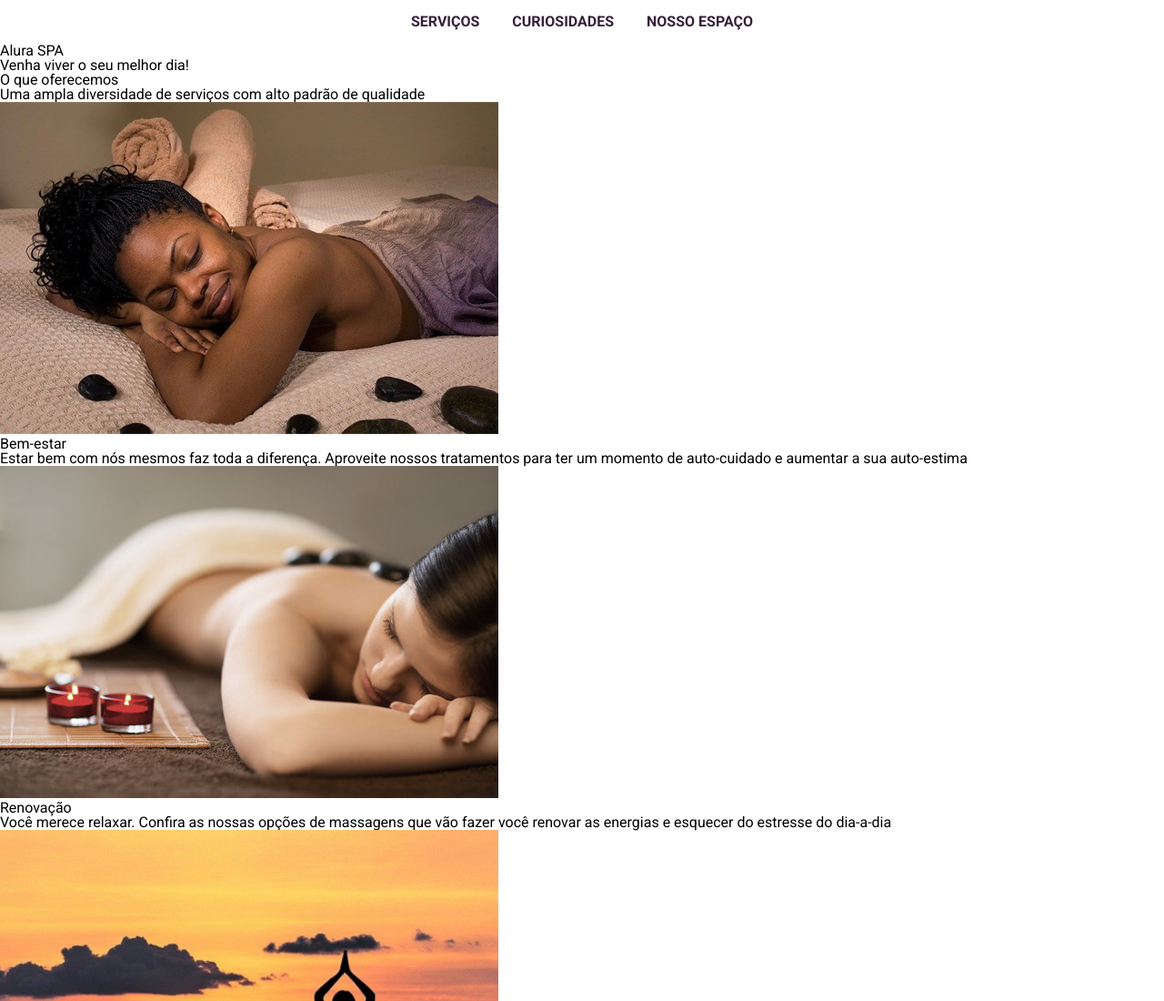
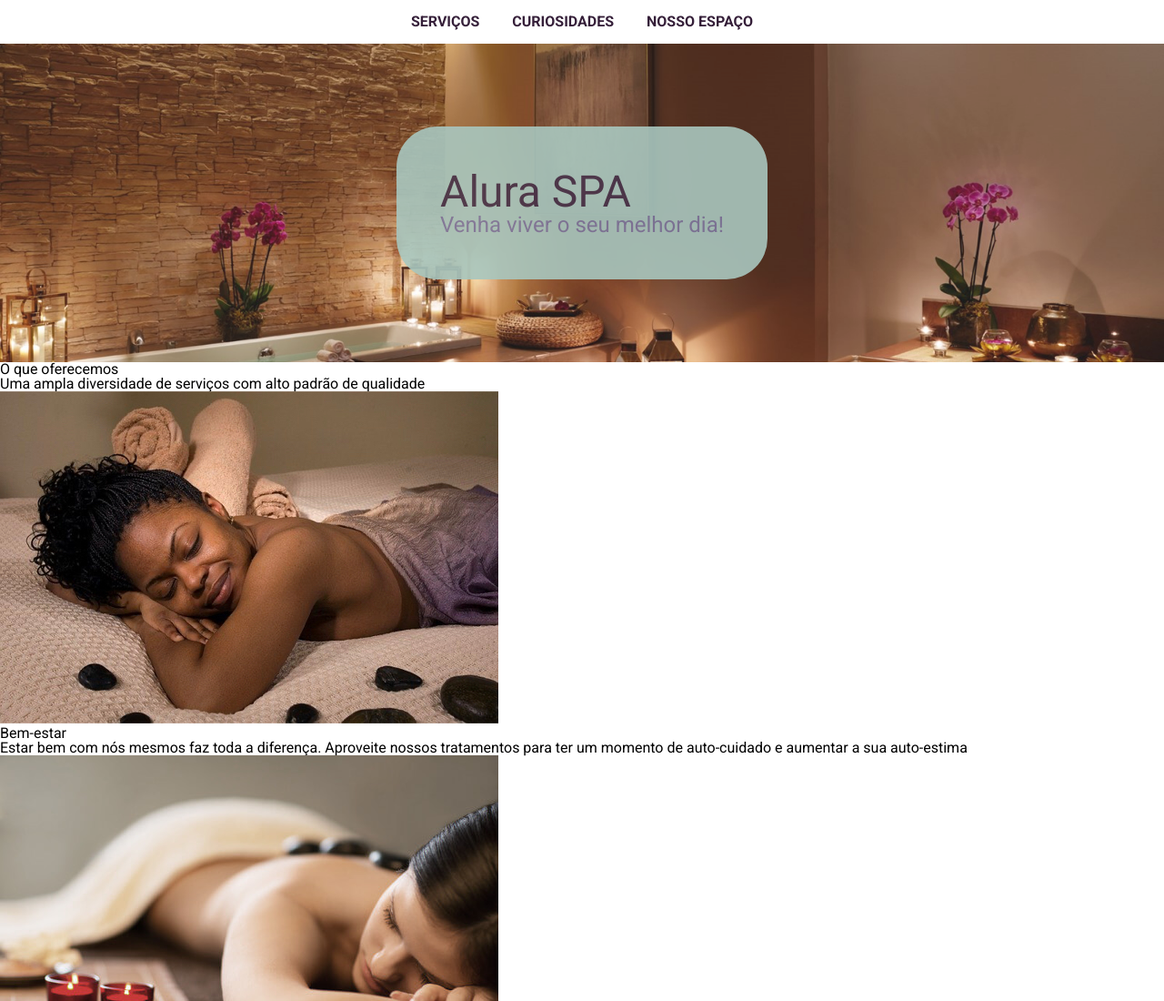
Before and after one commit to guspnet/sass-site-spa, a plain HTML site: page spa-project/index.html in a window 1280 px wide. Shown: the top 1100 px of the page at 91% size. Drawn offline with nearby package versions, Linux system fonts and the light colour scheme.

Commit message:
Fim da aula03

```diff
--- a/spa-project/index.html
+++ b/spa-project/index.html
@@ -35,8 +35,8 @@
                 </li>
             </ul>
         </nav>
-        <section>
-            <div>
+        <section class="banner">
+            <div class="inner-banner">
                 <h1>Alura SPA</h1>
                 <h2>Venha viver o seu melhor dia!</h2>
             </div>
--- a/spa-project/styles/abstract/_variaveis.scss
+++ b/spa-project/styles/abstract/_variaveis.scss
@@ -5,3 +5,6 @@ $fonte: 'Roboto', sans-serif;
 $cor-primaria: #351F39;
 $cor-secundaria: #726A95;
 $cor-terciaria: #A0C1B8;
+
+// tamanho das fontes
+$tamanho-do-texto: 3rem;
--- /dev/null
+++ b/spa-project/styles/components/_banner.scss
@@ -0,0 +1,25 @@
+@import '../abstract/variaveis';
+
+.banner {
+    background: url(../imagens/banner.jpeg) 27% center no-repeat;
+    min-height: 350px;
+    background-size: cover;
+    display: flex;
+    justify-content: center;
+    align-items: center;
+    opacity: 0.9;
+    .inner-banner {
+        padding: 3rem;
+        background-color: $cor-terciaria;
+        opacity: 0.9;
+        border-radius: 45px;
+        h1 {
+            font-size: $tamanho-do-texto;
+            color: $cor-primaria;
+        }
+        h2{
+            font-size: $tamanho-do-texto / 2;
+            color: $cor-secundaria;
+        }
+    }
+}
--- a/spa-project/styles/style.scss
+++ b/spa-project/styles/style.scss
@@ -1,2 +1,3 @@
 @import './abstract/base';
 @import './components/navbar';
+@import './components/banner';
```
Also changed, not shown: spa-project/styles/style.css, 1 other file.
